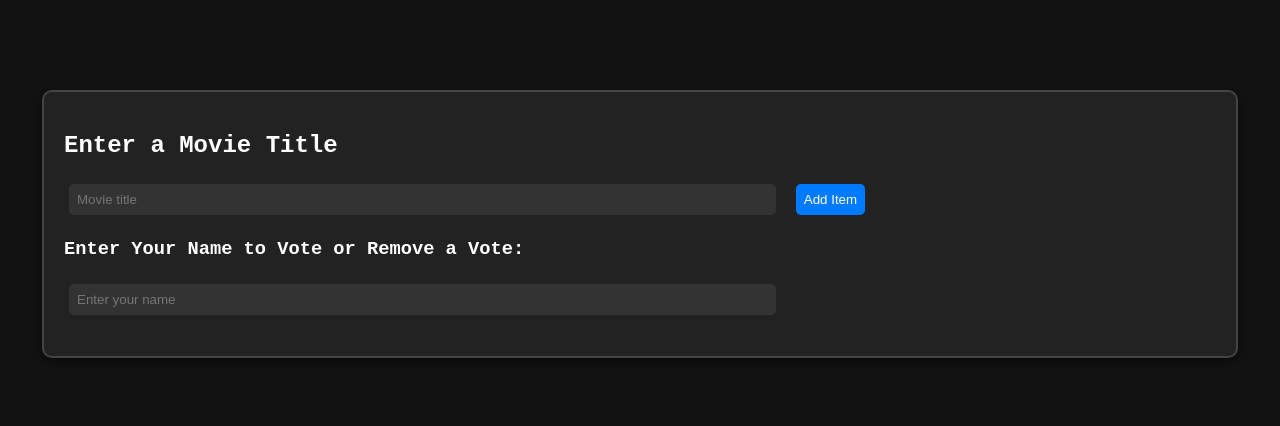
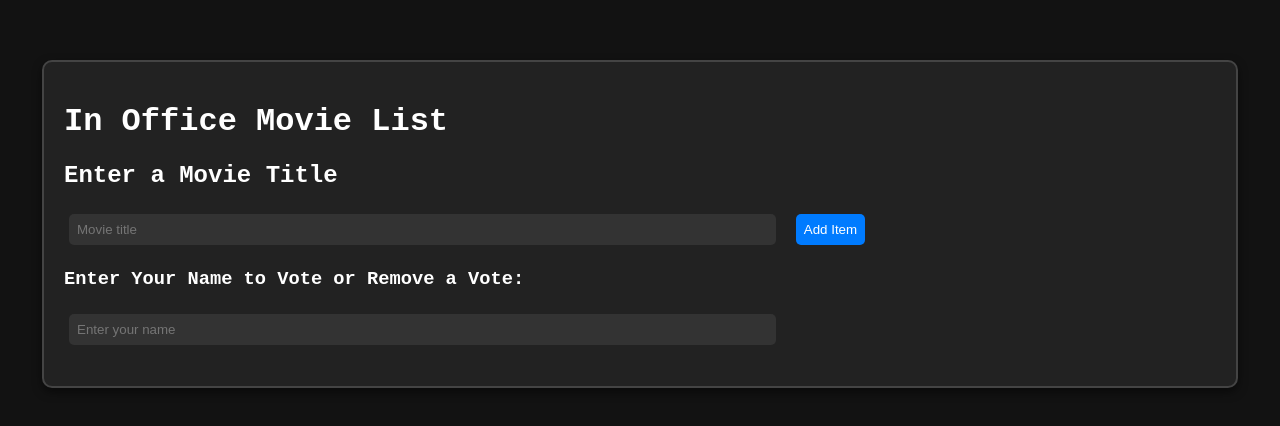
Before and after one commit to jedijon37/movies-list, a plain HTML site: page index.html in a window 1280 px wide. Shown: the part 176-602 px from the top of the page. Drawn offline with Linux system fonts and the light colour scheme; no server answers.

Commit message:
Update index.html added top title

```diff
--- a/index.html
+++ b/index.html
@@ -77,6 +77,7 @@
 </head>
 <body>
     <div class="container">
+        <h1>In Office Movie List</h1>
         <h2>Enter a Movie Title</h2>
         <input type="text" id="itemInput" placeholder="Movie title" />
         <button onclick="addItem()">Add Item</button>
```
